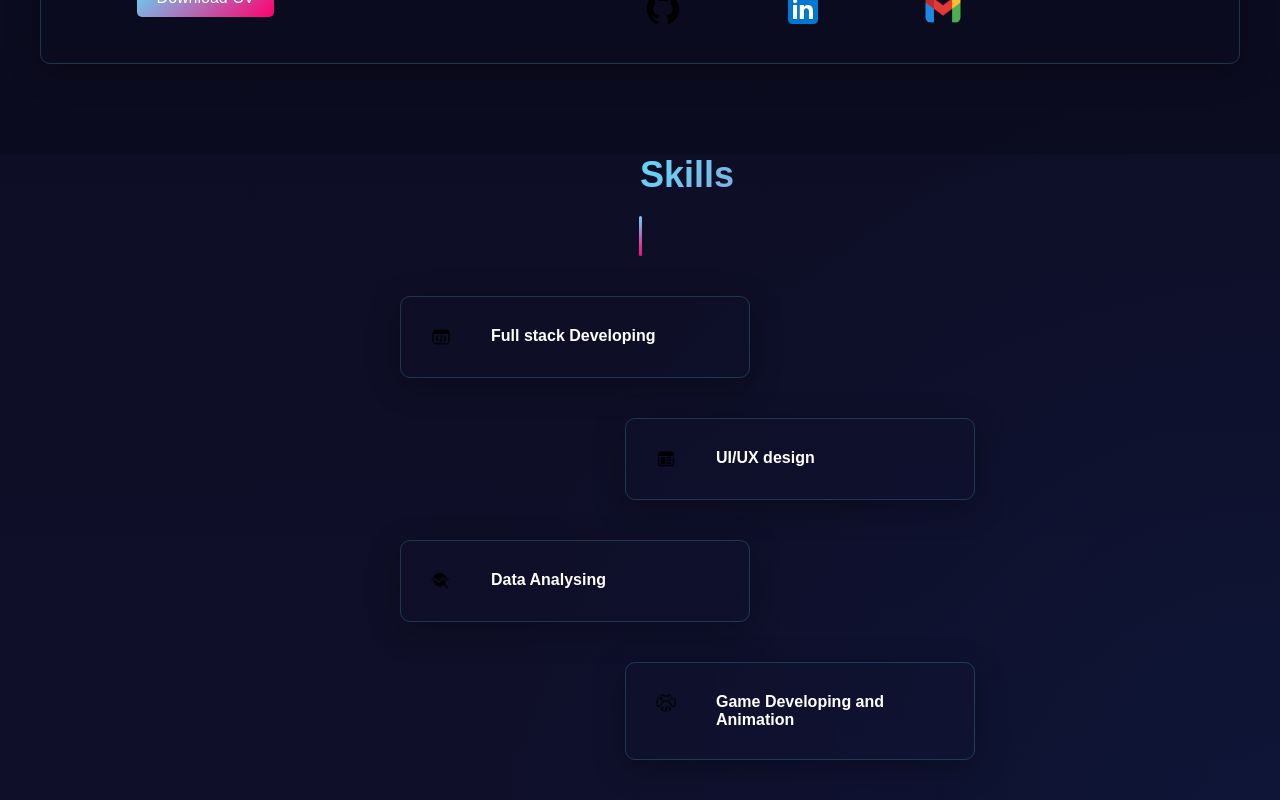
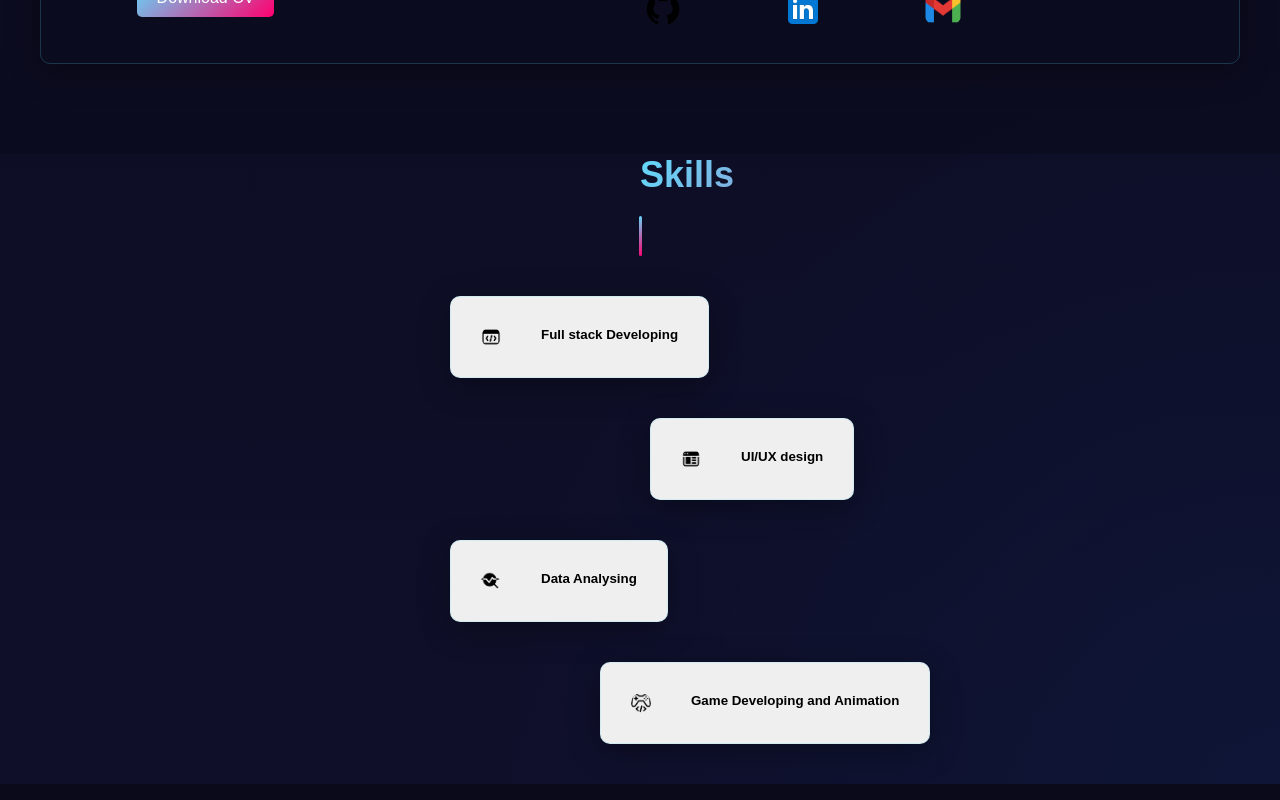
Before and after one commit to ramesh-2003-krishan/Portfolio, a React (Create React App) app in the folder portfolio/: page / in a window 1280 px wide. Shown: the part 1537-2337 px from the top of the page. Built offline with nearby package versions, Linux system fonts and the light colour scheme.

Commit message:
skill section:update cards as toggle buttons

```diff
--- a/portfolio/src/pages/Home.js
+++ b/portfolio/src/pages/Home.js
@@ -187,21 +187,29 @@ export default function Home() {
             <p className="line"></p>
           </div>
           <div className="cards">
-            <div className="cardA">
+            <div>
+               <button className="cardA" onClick="toggleMenu()">
                 <img src="/logos/code.png" alt="code" className="logoo" />
                 <h4>Full stack Developing</h4>
+            </button>
             </div>
-            <div className="cardB">
+            <div>
+              <button className="cardB" onClick="toggleMenu()" >
               <img src="/logos/uiux.png" alt="ui" className="logoo" />
               <h4>UI/UX design</h4>
+            </button>
             </div>
-            <div className="cardC">
+            <div>
+              <button className="cardC" onClick="toggleMenu()">
               <img src="/logos/data.png" alt="data" className="logoo" />
               <h4>Data Analysing</h4>
+            </button>
             </div>
-            <div className="cardD">
-              <img src="/logos/gamedev.png" alt="game" className="logoo" />
+            <div>
+              <button className="cardD" onClick="toggleMenu()">
+              <img src="/logos/gamedev.png" alt="data" className="logoo" />
               <h4>Game Developing and Animation</h4>
+            </button>
             </div>
           </div>
         </div>
--- a/portfolio/src/style/Home.css
+++ b/portfolio/src/style/Home.css
@@ -700,7 +700,7 @@ body {
   margin: 40px auto;
   box-shadow: 0 8px 32px var(--shadow-color);
   align-items: flex-start;
-  margin-left: 625px;
+  margin-left: 650px;
    transition: all 0.3s ease;
 }
 
@@ -721,7 +721,7 @@ body {
   margin: 40px auto;
   box-shadow: 0 8px 32px var(--shadow-color);
   align-items: flex-start;
-  margin-left: 400px;
+  margin-left: 450px;
    transition: all 0.3s ease;
 }
 
@@ -737,12 +737,12 @@ body {
   padding: 30px;
   border: 1px solid var(--border-color);
   border-radius: 10px;
-  max-width: 350px;
+  max-width: 600px;
   max-height: 200px;
   margin: 40px auto;
   box-shadow: 0 8px 32px var(--shadow-color);
   align-items: flex-start;
-   margin-left: 400px;
+   margin-left: 450px;
    transition: all 0.3s ease;
 }
 
@@ -763,7 +763,7 @@ body {
   margin: 40px auto;
   box-shadow: 0 8px 32px var(--shadow-color);
   align-items: flex-start;
-   margin-left: 625px;
+   margin-left: 600px;
    transition: all 0.3s ease;
 }
 
```
